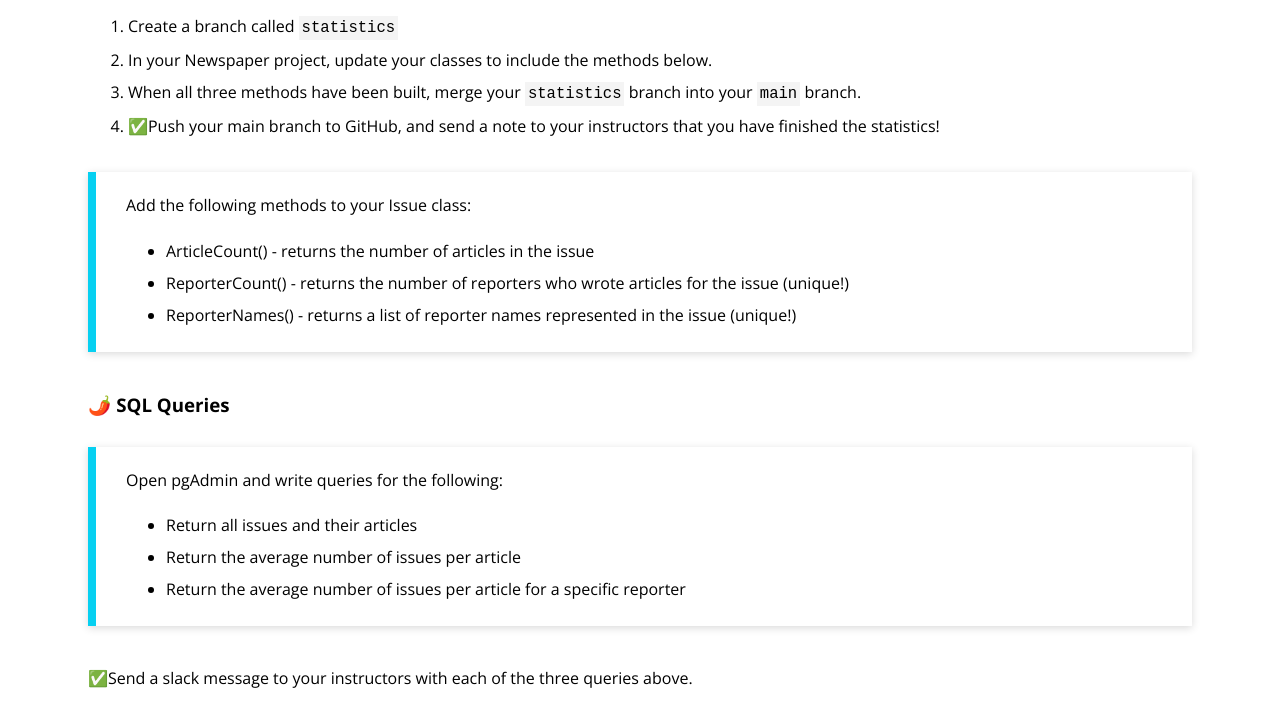
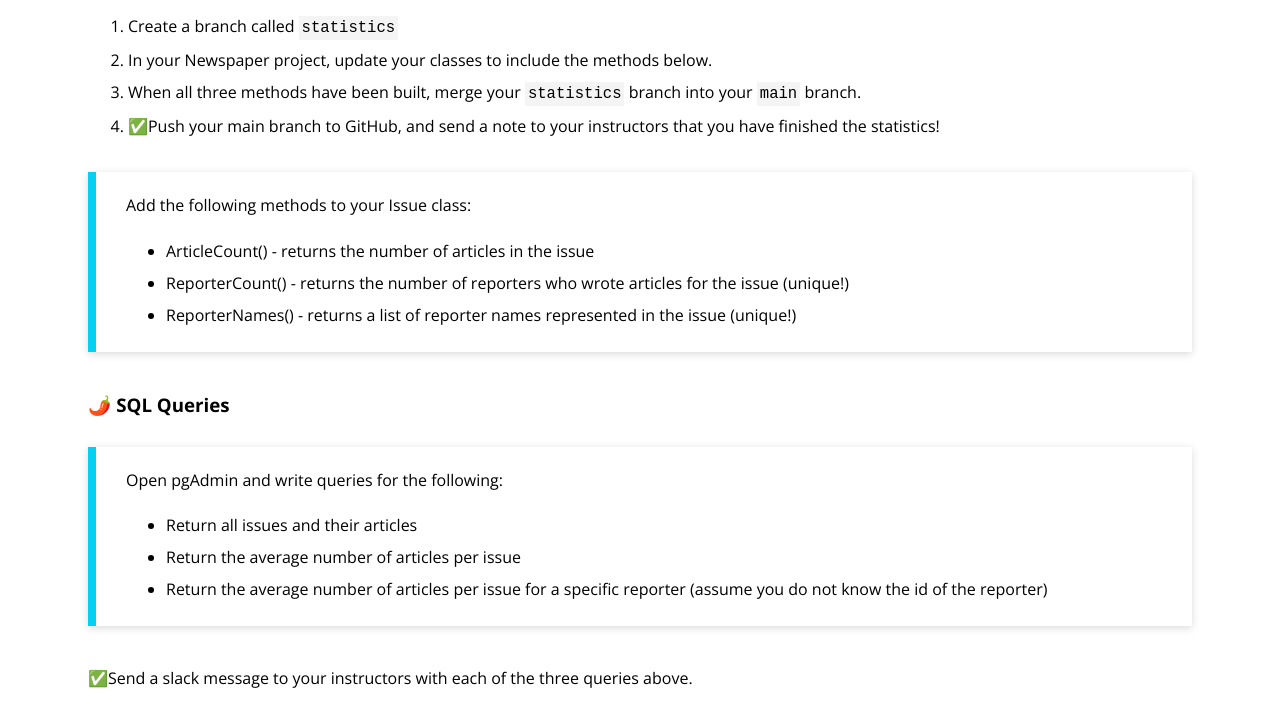
Before and after one commit to turingschool/launch-curriculum, a Jekyll site: the page built from module2/lessons/Week5/DailyPlanet.md, in a window 1280 px wide and 900 px high, scrolled down 1653 px, cut to the strip 0-736 px from the top of the window. Shown: the top 727 px of the strip. Built offline with Jekyll 4.4.1, drawn with Linux system fonts in a browser that asks for light colours; nearby versions of some CDN libraries; comment, search, counter and statistics services are not loaded.

Commit message:
update project

```diff
--- a/module2/lessons/Week5/DailyPlanet.md
+++ b/module2/lessons/Week5/DailyPlanet.md
@@ -70,8 +70,8 @@ Add the following methods to your Issue class:
 <section class='call-to-action' markdown='1'>
 Open pgAdmin and write queries for the following:
 * Return all issues and their articles
-* Return the average number of issues per article
-* Return the average number of issues per article for a specific reporter
+* Return the average number of articles per issue
+* Return the average number of articles per issue for a specific reporter (assume you do not know the id of the reporter)
 </section>
 
 
```
